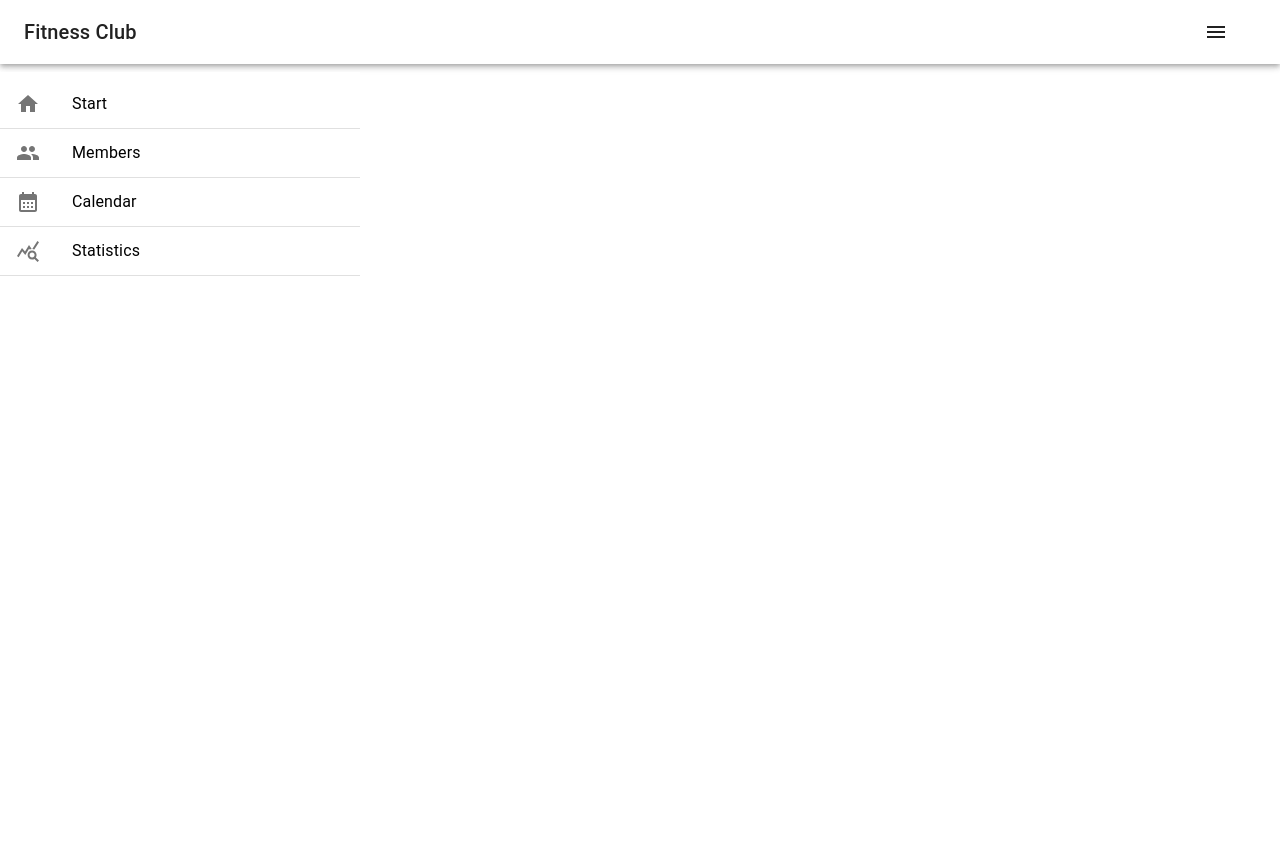
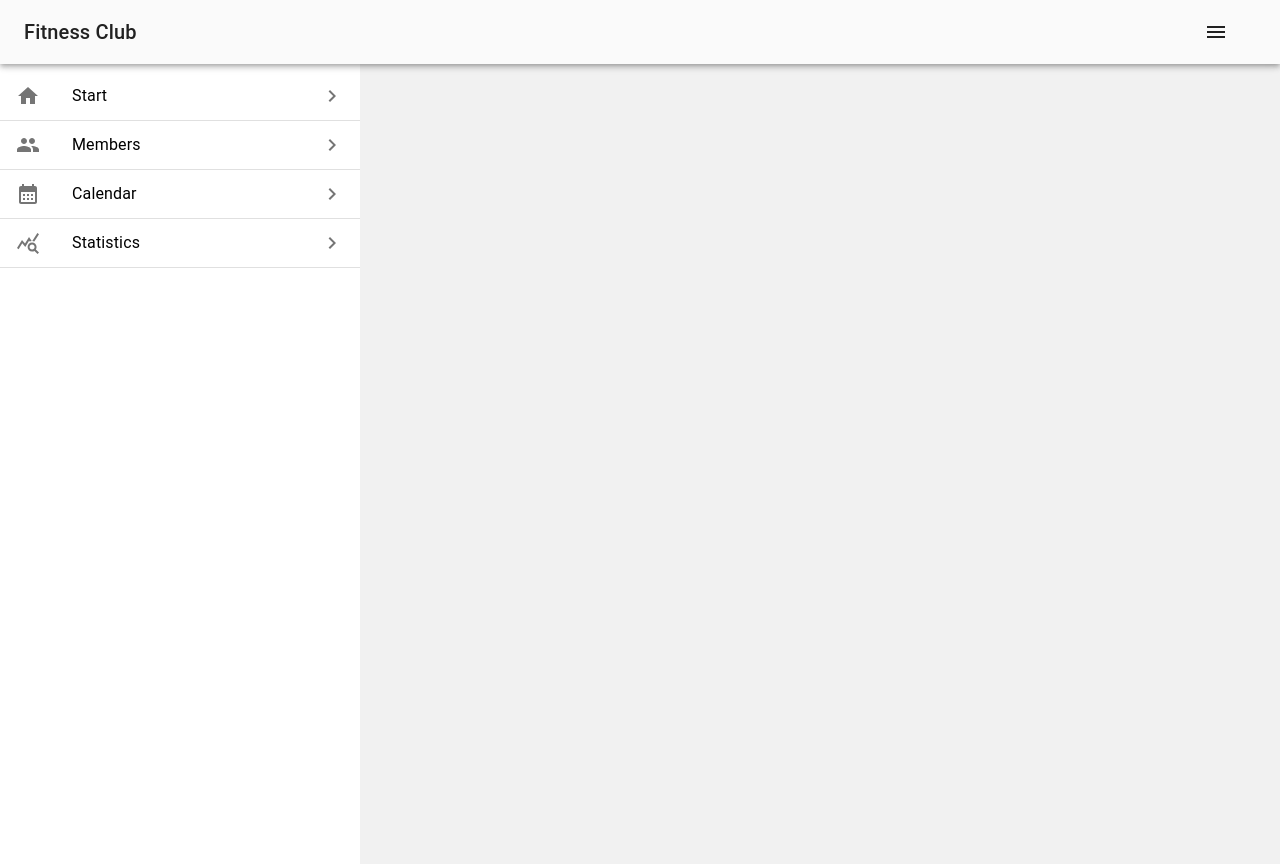
Before and after one commit to kubajot90/Fitness-Club-ERP, a React (Create React App) app: page / in a window 1280 px wide. Before the commit the page ends 800 px from the top, so only its background shows below. Built offline with nearby package versions, Linux system fonts and the light colour scheme.

Commit message:
Add Preview Area

```diff
--- a/src/App.tsx
+++ b/src/App.tsx
@@ -1,11 +1,11 @@
-import SideMenu from "./components/sideMenu/SideMenu";
 import NavBar from "./components/navBar/NavBar";
+import Main from "./components/main/Main";
 
 function App() {
   return (
     <>
       <NavBar />
-      <SideMenu />
+      <Main />
     </>
   );
 }
--- /dev/null
+++ b/src/components/main/Main.tsx
@@ -0,0 +1,18 @@
+import PreviewArea from "./PreviewArea";
+import SideMenu from "../sideMenu/SideMenu";
+import Container from "@mui/material/Container";
+
+const Main = () => {
+  return (
+    <Container
+      disableGutters
+      maxWidth={false}
+      sx={{ display: "flex", width: 1, height: "100vh" }}
+    >
+      <SideMenu />
+      <PreviewArea />
+    </Container>
+  );
+};
+
+export default Main;
--- /dev/null
+++ b/src/components/main/PreviewArea.tsx
@@ -0,0 +1,14 @@
+import Box from "@mui/material/Box";
+
+const PreviewArea = () => {
+  return (
+    <Box
+      sx={{
+        width: 1,
+        height: 1,
+        backgroundColor: " rgb(241, 241, 241)",
+      }}
+    ></Box>
+  );
+};
+export default PreviewArea;
--- a/src/components/navBar/NavBar.tsx
+++ b/src/components/navBar/NavBar.tsx
@@ -13,15 +13,15 @@ const NavBar = () => {
     palette: {
       mode: "light",
       primary: {
-        main: "#ffffff",
+        main: "#fafafa",
       },
     },
   });
 
   return (
     <ThemeProvider theme={lightTheme}>
-      <Box sx={{ flexGrow: 1 }} mb={1}>
-        <AppBar position="static">
+      <Box sx={{ flexGrow: 1, zIndex: 999 }}>
+        <AppBar position="relative">
           <Toolbar>
             <Typography variant="h6" component="div" sx={{ flexGrow: 1 }}>
               Fitness Club
@@ -43,4 +43,3 @@ const NavBar = () => {
 };
 
 export default NavBar;
-// enableColorOnDark/
--- /dev/null
+++ b/src/components/sideMenu/ArrowIcon.tsx
@@ -0,0 +1,12 @@
+import ListItemIcon from "@mui/material/ListItemIcon";
+import KeyboardArrowRightIcon from "@mui/icons-material/KeyboardArrowRight";
+
+const ArrowIcon = () => {
+  return (
+    <ListItemIcon>
+      <KeyboardArrowRightIcon sx={{ ml: "auto" }} />
+    </ListItemIcon>
+  );
+};
+
+export default ArrowIcon;
--- a/src/components/sideMenu/SideMenu.tsx
+++ b/src/components/sideMenu/SideMenu.tsx
@@ -10,10 +10,11 @@ import HomeIcon from "@mui/icons-material/Home";
 import PeopleIcon from "@mui/icons-material/People";
 import CalendarMonthIcon from "@mui/icons-material/CalendarMonth";
 import QueryStatsIcon from "@mui/icons-material/QueryStats";
+import ArrowIcon from "./ArrowIcon";
 
 const SideMenu = () => {
   return (
-    <Box sx={{ width: "100%", maxWidth: 360, bgcolor: "background.paper" }}>
+    <Box sx={{ width: "100%", maxWidth: 360 }}>
       <nav aria-label="main mailbox folders">
         <List>
           <ListItem disablePadding>
@@ -22,6 +23,7 @@ const SideMenu = () => {
                 <HomeIcon />
               </ListItemIcon>
               <ListItemText primary="Start" />
+              <ArrowIcon />
             </ListItemButton>
           </ListItem>
           <Divider />
@@ -31,6 +33,7 @@ const SideMenu = () => {
                 <PeopleIcon />
               </ListItemIcon>
               <ListItemText primary="Members" />
+              <ArrowIcon />
             </ListItemButton>
           </ListItem>
           <Divider />
@@ -40,6 +43,7 @@ const SideMenu = () => {
                 <CalendarMonthIcon />
               </ListItemIcon>
               <ListItemText primary="Calendar" />
+              <ArrowIcon />
             </ListItemButton>
           </ListItem>
           <Divider />
@@ -49,6 +53,7 @@ const SideMenu = () => {
                 <QueryStatsIcon />
               </ListItemIcon>
               <ListItemText primary="Statistics" />
+              <ArrowIcon />
             </ListItemButton>
           </ListItem>
           <Divider />
```
